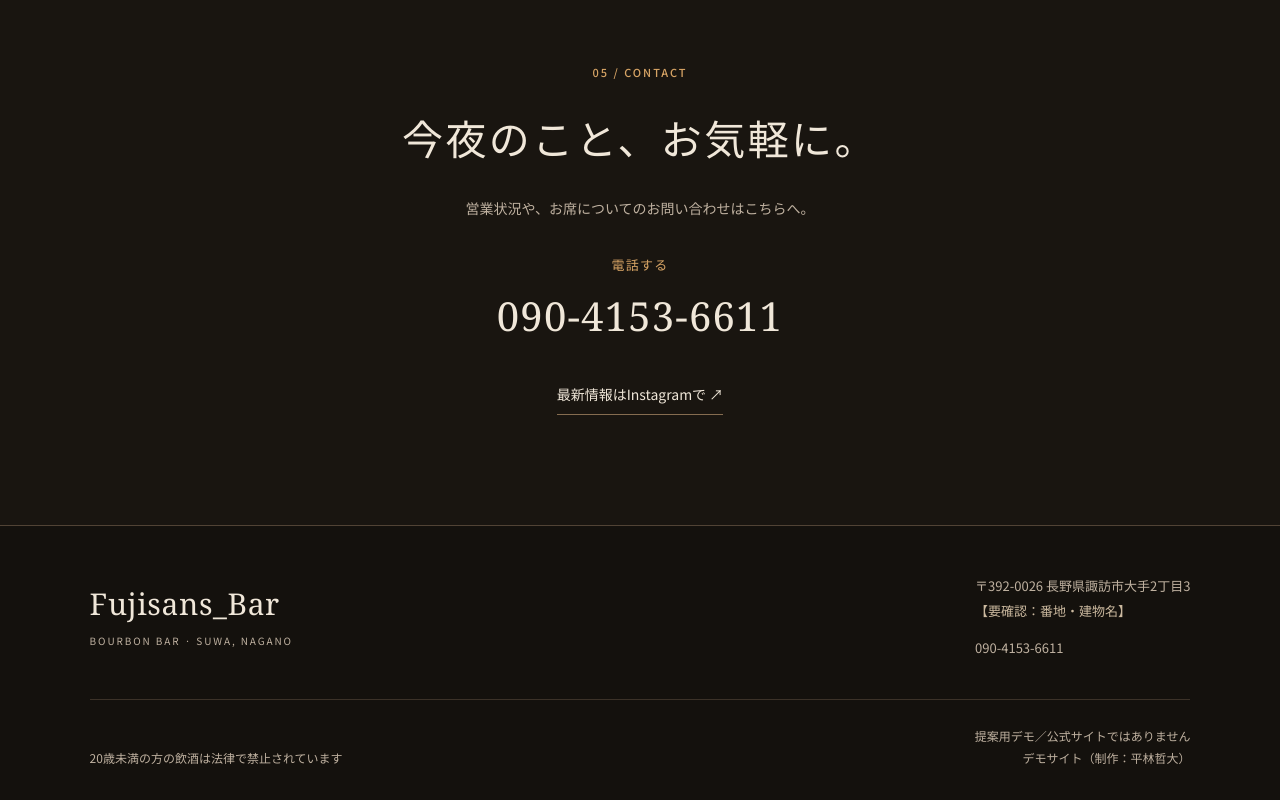
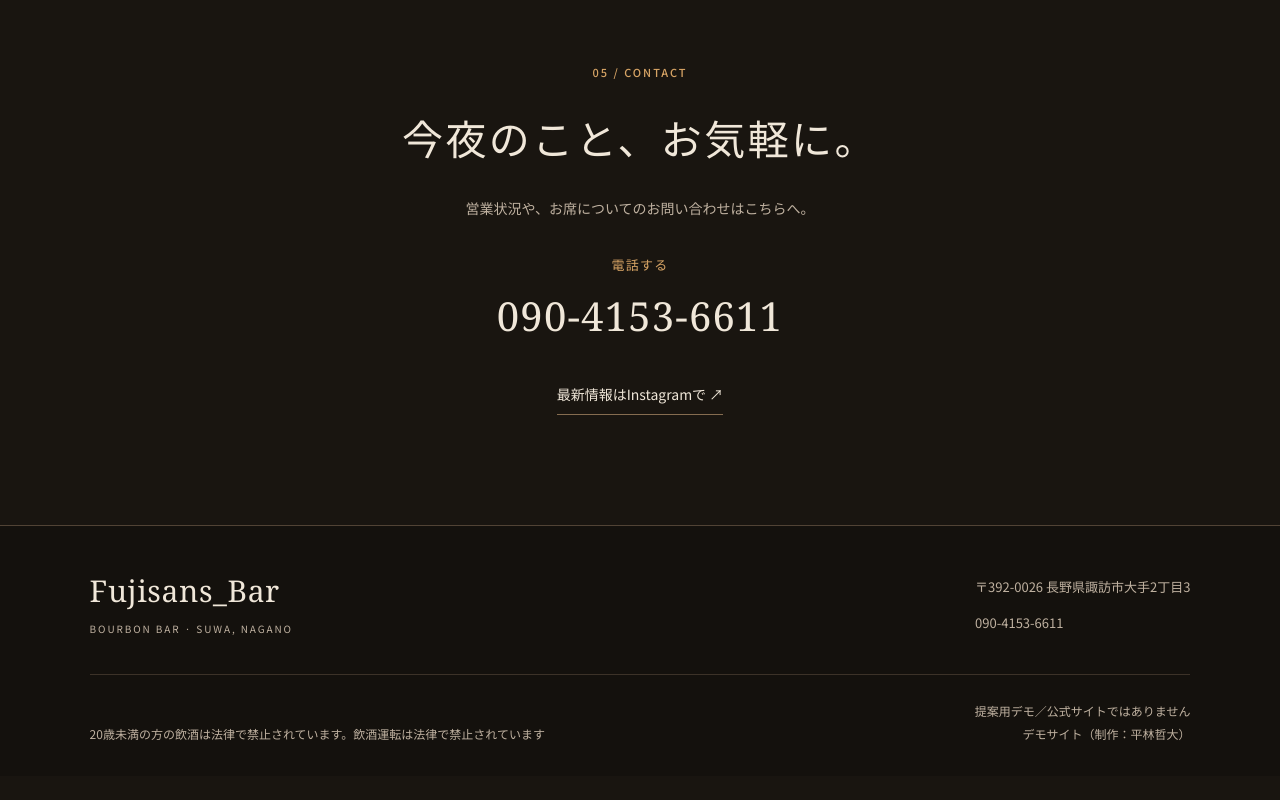
Before and after one commit to tetsu0619hira/fujisans-bar-1qiyb0, a plain HTML site: page index.html in a window 1280 px wide. Shown: the part 4642-5442 px from the top of the page. After the commit the page ends 5418 px from the top, so only its background shows below. Drawn offline with Linux system fonts and the light colour scheme.

Commit message:
Remove duplicate address note, add drink-driving notice, compress image under 200KB

```diff
--- a/index.html
+++ b/index.html
@@ -46,7 +46,7 @@
       <div class="map"><iframe title="諏訪市大手2丁目3周辺の地図（住所検索）" src="https://www.google.com/maps?q=%E9%95%B7%E9%87%8E%E7%9C%8C%E8%AB%8F%E8%A8%AA%E5%B8%82%E5%A4%A7%E6%89%8B2%E4%B8%81%E7%9B%AE3&output=embed" loading="lazy" referrerpolicy="no-referrer-when-downgrade" allowfullscreen></iframe></div><p class="source-note">地図は住所周辺を表示しています。正確な入口・建物名は確認中です。</p></div></section>
     <section class="section contact" id="contact"><p class="eyebrow">05 / CONTACT</p><h2>今夜のこと、お気軽に。</h2><p>営業状況や、お席についてのお問い合わせはこちらへ。</p><a class="phone-number" href="tel:09041536611"><span>電話する</span>090-4153-6611</a><a class="text-link" href="https://www.instagram.com/fujisans_bar/" target="_blank" rel="noopener noreferrer">最新情報はInstagramで ↗</a></section>
   </main>
-  <footer><div class="footer-top"><a class="brand" href="#top">Fujisans_Bar<span>BOURBON BAR · SUWA, NAGANO</span></a><div><p>〒392-0026 長野県諏訪市大手2丁目3<br><span class="pending">【要確認：番地・建物名】</span></p><a href="tel:09041536611">090-4153-6611</a></div></div><div class="footer-bottom"><p>20歳未満の方の飲酒は法律で禁止されています</p><p>提案用デモ／公式サイトではありません<br>デモサイト（制作：平林哲大）</p></div></footer>
+  <footer><div class="footer-top"><a class="brand" href="#top">Fujisans_Bar<span>BOURBON BAR · SUWA, NAGANO</span></a><div><p>〒392-0026 長野県諏訪市大手2丁目3</p><a href="tel:09041536611">090-4153-6611</a></div></div><div class="footer-bottom"><p>20歳未満の方の飲酒は法律で禁止されています。飲酒運転は法律で禁止されています</p><p>提案用デモ／公式サイトではありません<br>デモサイト（制作：平林哲大）</p></div></footer>
   <nav class="mobile-bar" aria-label="ご来店のためのリンク"><a class="mobile-phone" href="tel:09041536611">電話</a><a data-map href="https://www.google.com/maps/search/?api=1&query=Fujisans_Bar%20%E9%95%B7%E9%87%8E%E7%9C%8C%E8%AB%8F%E8%A8%AA%E5%B8%82%E5%A4%A7%E6%89%8B%EF%BC%92%E4%B8%81%E7%9B%AE%EF%BC%93&query_place_id=ChIJXaKBlVdVHGARSd0KO1QIYB0" target="_blank" rel="noopener noreferrer">地図 ↗</a><a href="https://www.instagram.com/fujisans_bar/" target="_blank" rel="noopener noreferrer">Instagram ↗</a></nav>
 </body>
 </html>
```
Also changed, not shown: img/detail.jpg.
